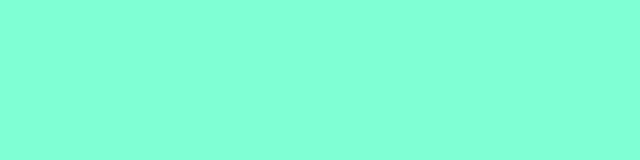
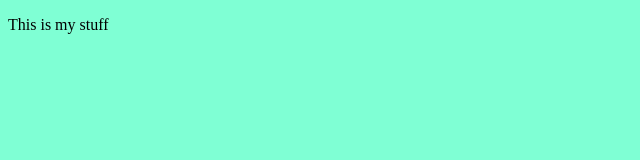
Before and after one commit to caseywalker/team-planning-casey, a plain HTML site: page index.html in a window 1280 px wide. Shown: the whole page, without its empty margins (0-640 px from the left). Drawn offline with Linux system fonts and the light colour scheme.

Commit message:
pull request

```diff
--- a/index.html
+++ b/index.html
@@ -7,7 +7,9 @@
   <title>Team Planning</title>
 </head>
 <body>
-
+  <div>
+    <p>This is my stuff</p>
+  </div>
   <script src="main.js"></script>
 </body>
 </html>
```
